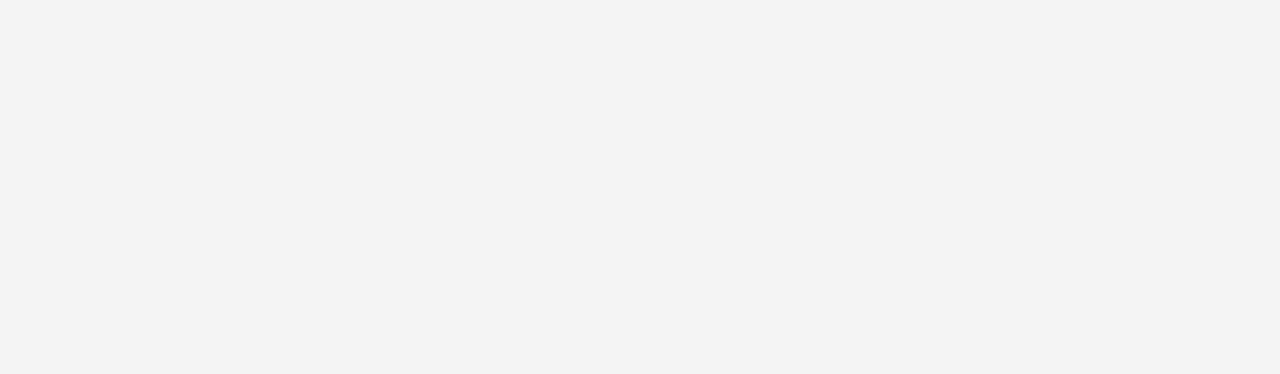
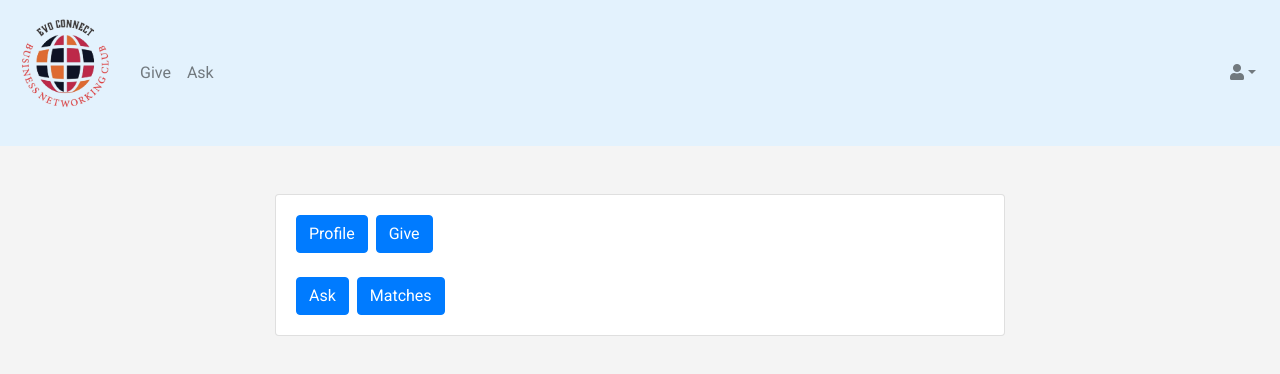
Before and after one commit to Trisharati/GiveAndAsk, a React (Vite) app in the folder frontend/: page /home in a window 1280 px wide. Before the commit this address had no page. Shown: the top 374 px of the page. Built offline with nearby package versions, Linux system fonts and the light colour scheme; no server answers.

Commit message:
home page

```diff
--- a/frontend/src/App.jsx
+++ b/frontend/src/App.jsx
@@ -2,7 +2,6 @@ import { BrowserRouter as Router, Routes, Route } from "react-router-dom";
 import { ToastContainer } from "react-toastify";
 import "react-toastify/dist/ReactToastify.css";
 import LoginForm from "./components/LoginForm";
-import Navbar from "./components/Navbar";
 import PrivateRoute from "./components/PrivateRoute";
 import ProfileDetails from "./components/ProfileDetails";
 import EditProfile from "./components/EditProfile";
@@ -13,6 +12,7 @@ import Asklist from "./components/Asklist";
 import Matches from "./components/Matches";
 import MyGives from "./components/MyGives";
 import MyAsks from "./components/MyAsks";
+import Home from "./components/Home";
 
 function App() {
   return (
@@ -22,8 +22,8 @@ function App() {
         <Routes>
           <Route path="/" element={<LoginForm />}></Route>
           <Route
-            path="/navbar"
-            element={<PrivateRoute Component={Navbar} />}
+            path="/home"
+            element={<PrivateRoute Component={Home} />}
           ></Route>
           <Route
             path="/profiledetails"
--- /dev/null
+++ b/frontend/src/components/Home.jsx
@@ -0,0 +1,57 @@
+import React from 'react'
+import Navbar from './Navbar'
+import { useNavigate } from 'react-router-dom'
+const Home = () => {
+
+    const navigate = useNavigate()
+
+  return (
+    <div>
+
+      <Navbar />
+
+        <div class="container">
+          <div class="row justify-content-center mt-5">
+            <div class="col-md-8">
+              <div class="card custom-card">
+                <div class="card-body">
+                <a
+                    href="#"
+                    class="btn btn-primary"
+                    onClick={() => navigate("/profiledetails")}
+                  >
+                    Profile
+                  </a>&nbsp;&nbsp;
+                  <a
+                    href="#"
+                    class="btn btn-primary"
+                    onClick={() => navigate("/giveablelist")}
+                  >
+                    Give
+                  </a>
+                  <br /><br />
+                  <a
+                    href="#"
+                    class="btn btn-primary"
+                    onClick={() => navigate("/asklist")}
+                  >
+                    Ask
+                  </a>&nbsp;&nbsp;
+                  <a
+                    href="#"
+                    class="btn btn-primary"
+                    onClick={() => navigate("/matches")}
+                  >
+                    Matches
+                  </a>
+                </div>
+                </div>
+                </div>
+                </div>
+                </div>
+
+    </div>
+  )
+}
+
+export default Home
```
